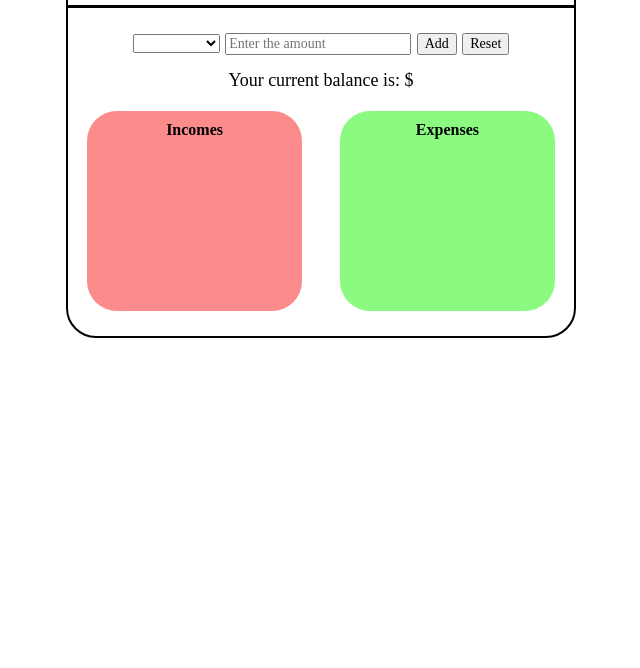
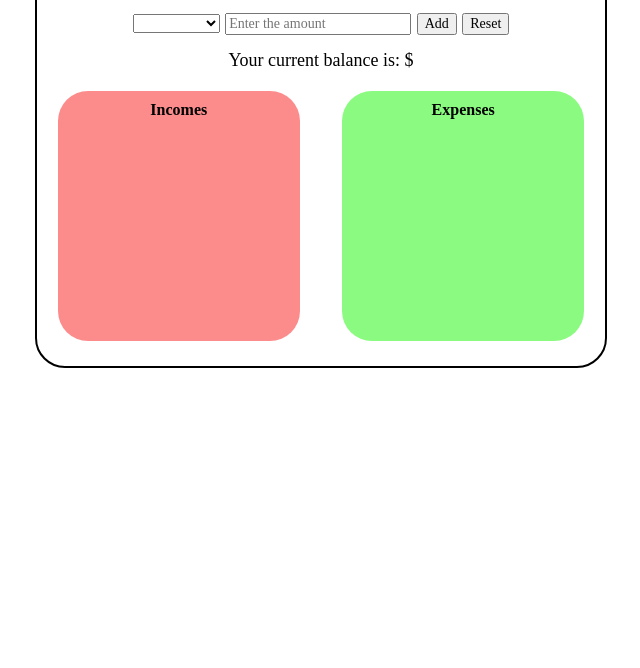
Before and after one commit to alibalouchi95/expense-calc, a plain HTML site: page index.html in a window 1280 px wide. Shown: the part 132-800 px from the top of the page, without its empty margins (319-959 px from the left). Drawn offline with Linux system fonts and the light colour scheme.

Commit message:
adjust (style.css) width & height of the elements

```diff
--- a/style.css
+++ b/style.css
@@ -6,11 +6,11 @@ html {
 }
 
 .container {
-    width: 40%;
+    width: 45%;
     margin: 0 auto;
     text-align: center;
     position: relative;
-    top: 50px;
+    top: 30px;
     border: 2px solid black;
     border-radius: 30px;
 
@@ -21,9 +21,6 @@ button, select, option, input {
     font-size: 14px;;
 }
 
-select option:first-child  {
-    display: none;
-}
 
 .header {
     color: black;
@@ -38,6 +35,9 @@ select option:first-child  {
     margin-top: 15px;
 }
 
+#balance {
+    font-weight: bold;
+}
 
 .data {
     padding-top: 20px;
@@ -59,14 +59,14 @@ select option:first-child  {
 
 .incomes {
     background-color: rgba(250, 39, 39, 0.53);
-    min-height: 200px;
+    min-height: 250px;
     width: 42.5%;
     border-radius: 30px;
 }
 
 .expenses {
     background-color: rgba(102, 250, 89, 0.762);
-    min-height: 200px;
+    min-height: 250px;
     width: 42.5%;
     border-radius: 30px;
 }
```
